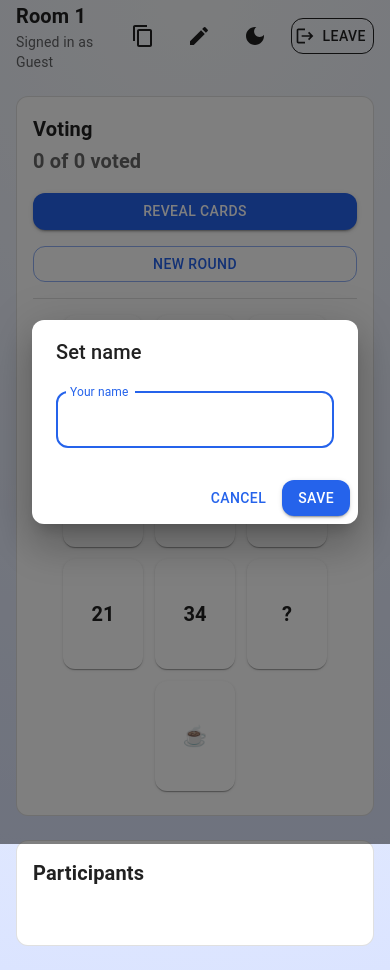
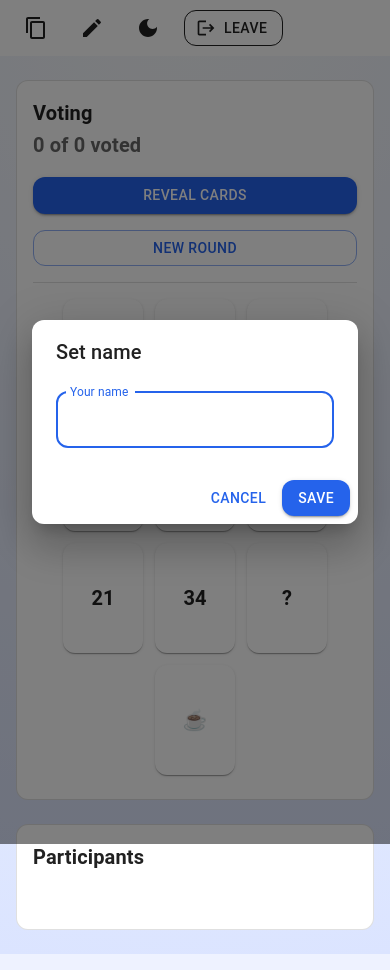
Before and after one commit to maros2710/planning-poker2, a React (Vite) app in the folder client/: page /room/1 in a window 390 px wide. Built offline with nearby package versions, Linux system fonts and the light colour scheme.

Commit message:
Tweak top bar on mobile

```diff
--- a/client/src/components/TopBar.tsx
+++ b/client/src/components/TopBar.tsx
@@ -28,9 +28,9 @@ const TopBar = ({ roomCode, roomName, name, onEditName, onLeave, onCopyLink }: T
   const { mode, toggle } = React.useContext(ThemeModeContext);
 
   return (
-    <AppBar position="sticky" color="transparent" elevation={0}>
+    <AppBar position="sticky" color="transparent" elevation={0} sx={{ bgcolor: "#ffffff" }}>
       <Toolbar sx={{ gap: 2 }}>
-        <Box sx={{ flexGrow: 1 }}>
+        <Box sx={{ flexGrow: 1, display: { xs: "none", sm: "block" } }}>
           <Typography variant="h6" fontWeight={700}>
             {roomName || `Room ${roomCode}`}
           </Typography>
```
